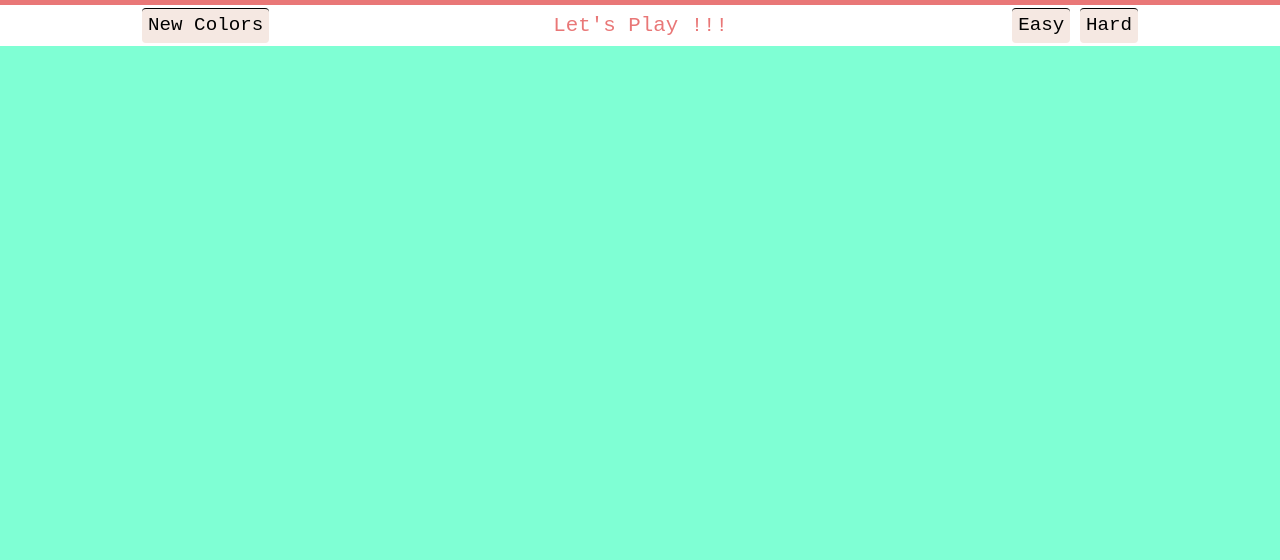
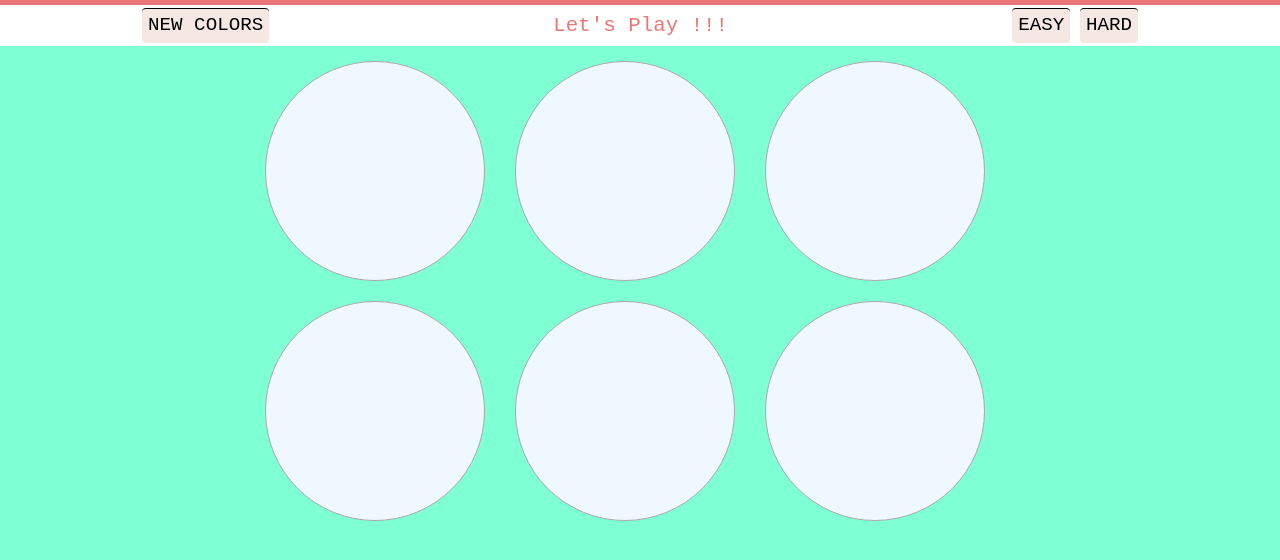
Before and after one commit to Aayushbasnet/practice-js, a plain HTML site: page local storage/index.html in a window 1280 px wide. Shown: the part 182-742 px from the top of the page. Drawn offline with nearby package versions, Linux system fonts and the light colour scheme.

Commit message:
Frontend finished

```diff
--- a/local storage/style.css
+++ b/local storage/style.css
@@ -62,7 +62,7 @@ div > .playAgainBtn, div > .easyLevelBtn, div > .hardLevelBtn {
     background-color:#F5E8E2;
     border: none;
     border-top: 1px solid black;
-    transition: ease-in-out 1s;
+    text-transform: uppercase;
 }
 div > .playAgainBtn:hover, div > .easyLevelBtn:hover, div > .hardLevelBtn:hover {
     border-top: none;
@@ -85,3 +85,22 @@ div > .playAgainBtn:active, div > .easyLevelBtn:active, div > .hardLevelBtn:acti
     background-color: rgba(250, 232, 232, 0.01);
     transition: ease-in-out 0.1s;
 }
+
+.color-box {
+    display: grid;
+    grid-template-columns: repeat(3, 250px);
+    grid-template-rows: repeat(3, 240px);
+    justify-content: center;
+    align-content: center;
+    text-align: center;
+    margin: 15px;
+}
+
+.box {
+    cursor: pointer;
+    width: 220px;
+    height: 220px;
+    background-color: aliceblue;
+    border-radius: 50%;
+    border: 1px solid #aaa;
+}
```
